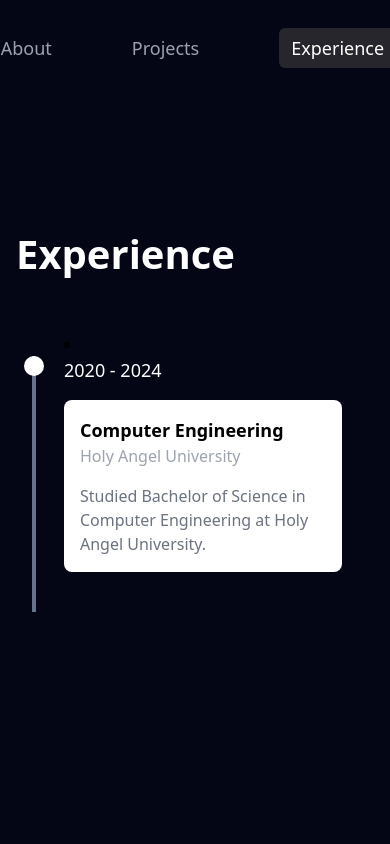
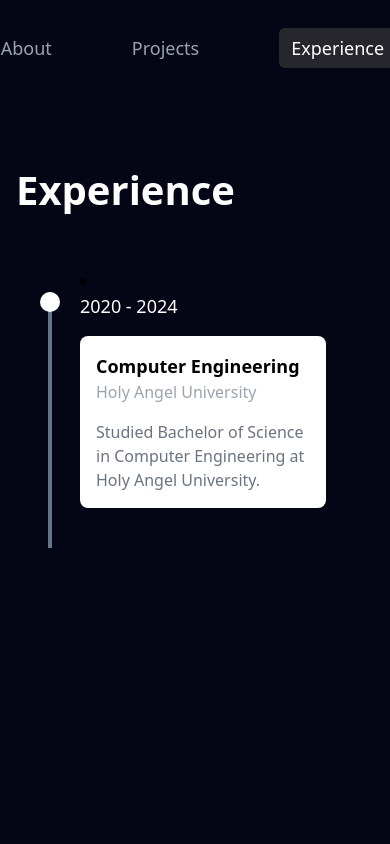
Before and after one commit to JonashGania/my-portfolio, a React (Vite) app: page /experience in a window 390 px wide. Shown: the top 844 px of the page. Built offline with nearby package versions, Linux system fonts and the light colour scheme.

Commit message:
fix responsive design

```diff
--- a/src/components/Experience.jsx
+++ b/src/components/Experience.jsx
@@ -3,9 +3,9 @@ import data from "../constants/data.js"
 
 export default function Experience(){
     return (
-        <section className="w-full min-h-screen bg-midnight pt-24">
-            <div className="max-w-[700px] mx-auto">
-                <h1 className="text-white pt-32 font-bold text-[40px] mx-4">Experience</h1>
+        <section className="w-full min-h-screen bg-midnight pt-8 sm:pt-12 transition-all duration-300 ease-in">
+            <div className="max-w-[700px] mx-auto px-4">
+                <h1 className="text-white pt-32 font-bold text-[40px]">Experience</h1>
                 <div className="w-full flex justify-center pt-12">
                     <div className="max-w-[512px] mx-4 ml-8 w-full flex flex-col items-center justify-center relative after:content-[''] after:absolute after:w-1 after:h-full after:bg-slate-500 after:-left-0 after:top-6">
                         {data.experience.map((exp, index) => (
@@ -14,9 +14,13 @@ export default function Experience(){
                                 className="max-w-[400px] mx-8 pb-4"
                             >
                                 <div className=" absolute bg-white h-5 w-5 rounded-[50%] -left-2 z-10"></div>
-                                <h3 className="text-white text-lg">
-                                    {exp.date}
-                                </h3>
+                                <div className="flex items-center gap-3">
+                                    <h3 className="text-white text-lg">
+                                        {exp.date}
+                                    </h3>
+                                    <span className="text-gray-400">{exp.job}</span>
+                                </div>
+
                                 <div className="bg-white px-4 mt-4 py-4 rounded-lg">
                                     <h2 className="text-black text-lg font-semibold">{exp.role}</h2>
                                     <span className="text-gray-400">{exp.company}</span>
```
